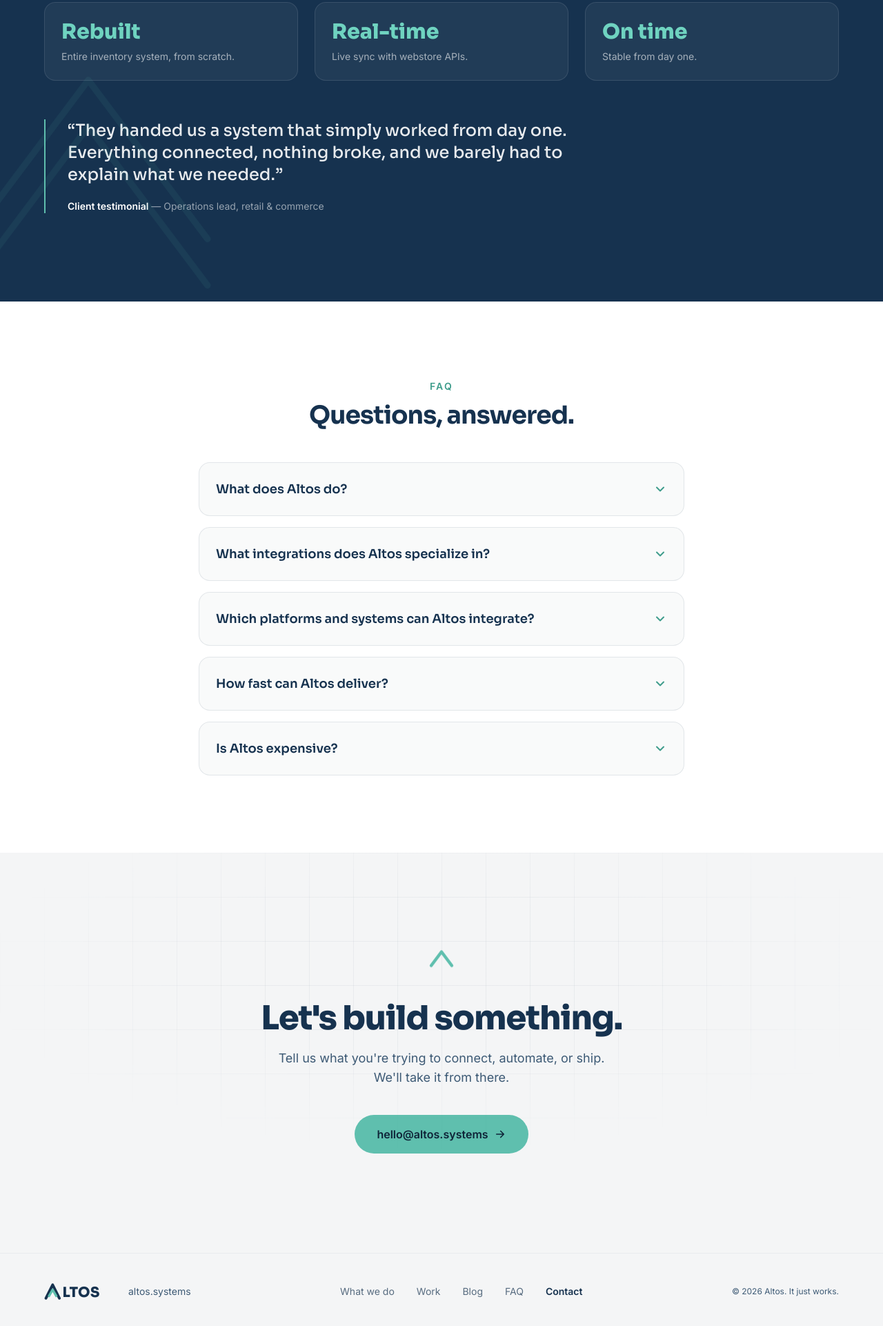
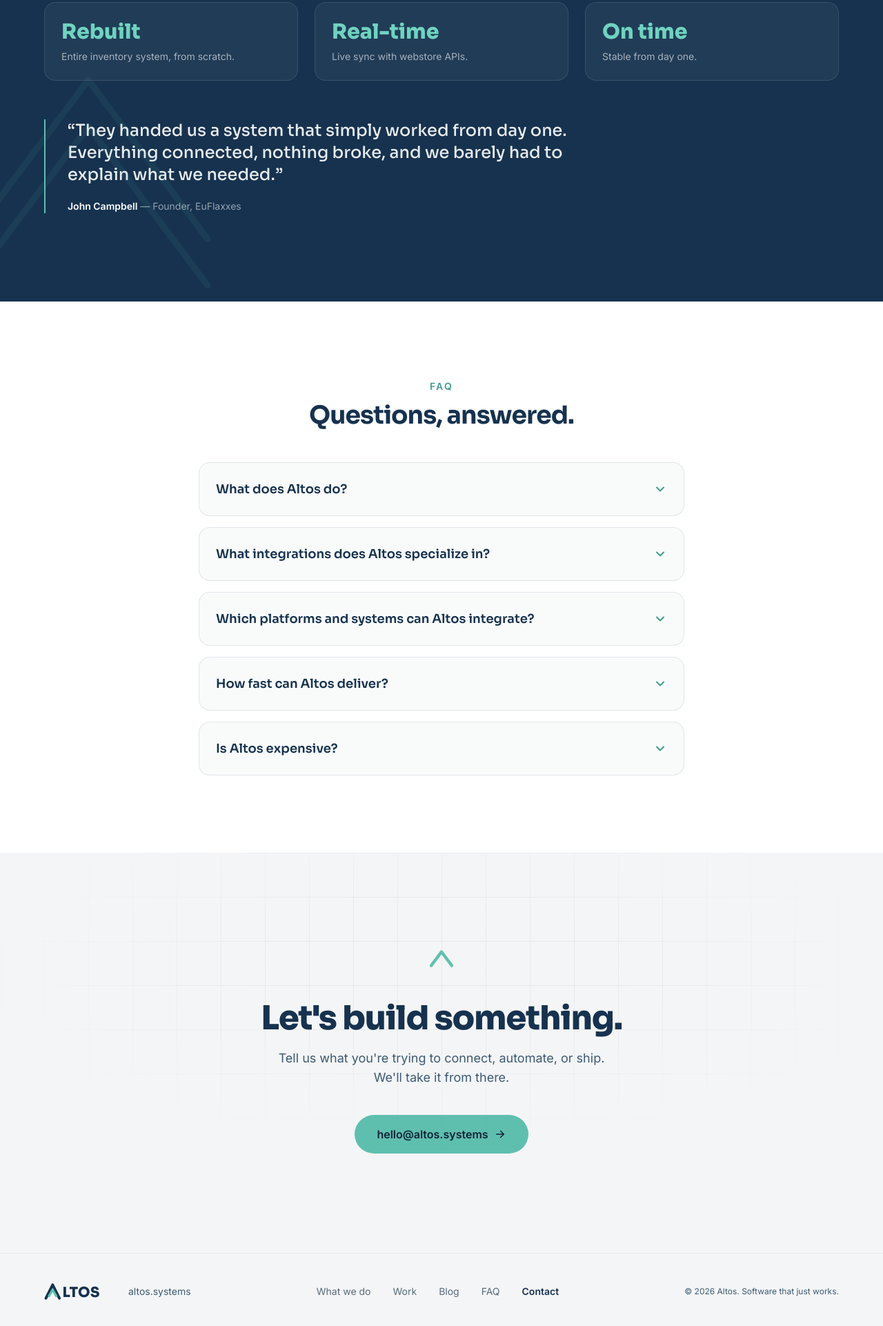
Before and after one commit to acamasis0412/altos-webpage, a website: page index.html in a window 1280 px wide. Shown: the part 3045-4967 px from the top of the page at 69% size. Drawn offline with Linux system fonts and the light colour scheme.

Commit message:
Update wordings

```diff
--- a/index.html
+++ b/index.html
@@ -403,7 +403,7 @@
             &ldquo;They handed us a system that simply worked from day one. Everything connected, nothing broke, and we barely had to explain what we needed.&rdquo;
           </blockquote>
           <figcaption class="mt-5 text-sm text-white/55">
-            <span class="font-semibold text-white">Client testimonial</span> — Operations lead, retail &amp; commerce
+            <span class="font-semibold text-white">John Campbell</span> — Founder, EuFlaxxes
           </figcaption>
         </figure>
       </div>
@@ -493,7 +493,7 @@
         <a href="#faq" class="link-underline text-navy/70 hover:text-navy">FAQ</a>
         <a href="mailto:hello@altos.systems" class="link-underline font-semibold text-navy">Contact</a>
       </div>
-      <p class="text-xs text-navy-muted">© <span id="year"></span> Altos. It just works.</p>
+      <p class="text-xs text-navy-muted">© <span id="year"></span> Altos. Software that just works.</p>
     </div>
   </footer>
 
```
